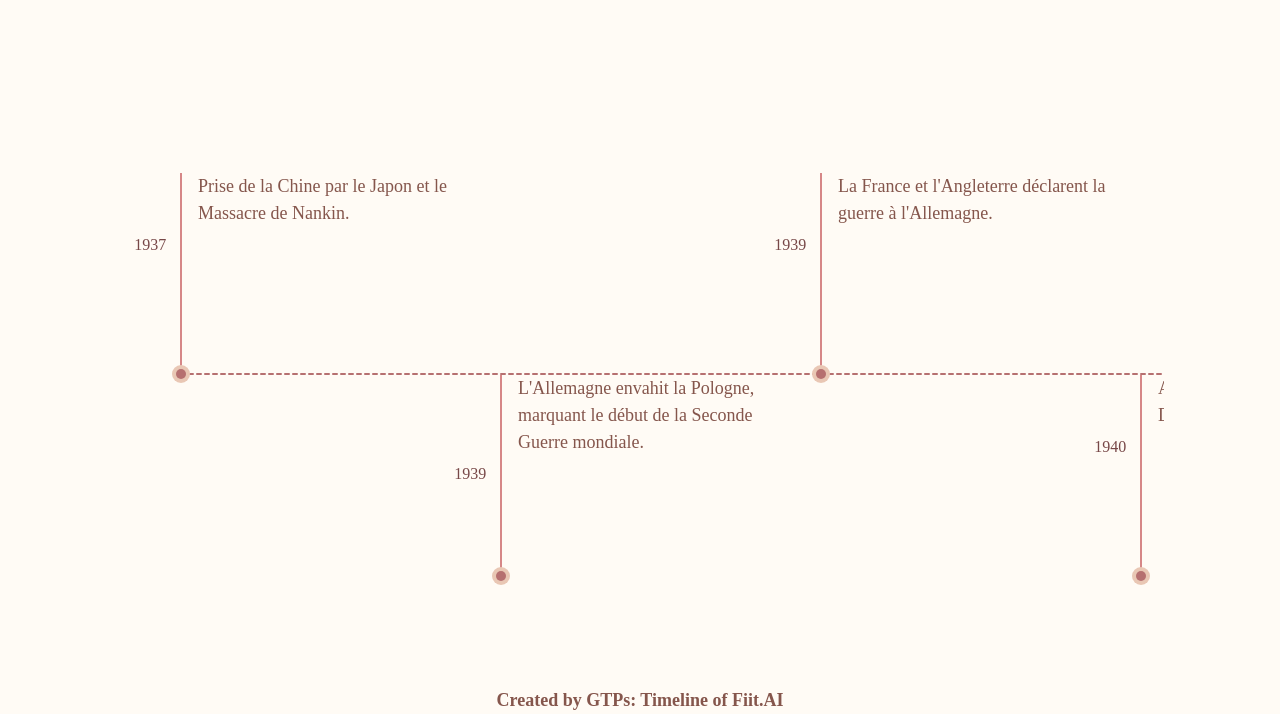
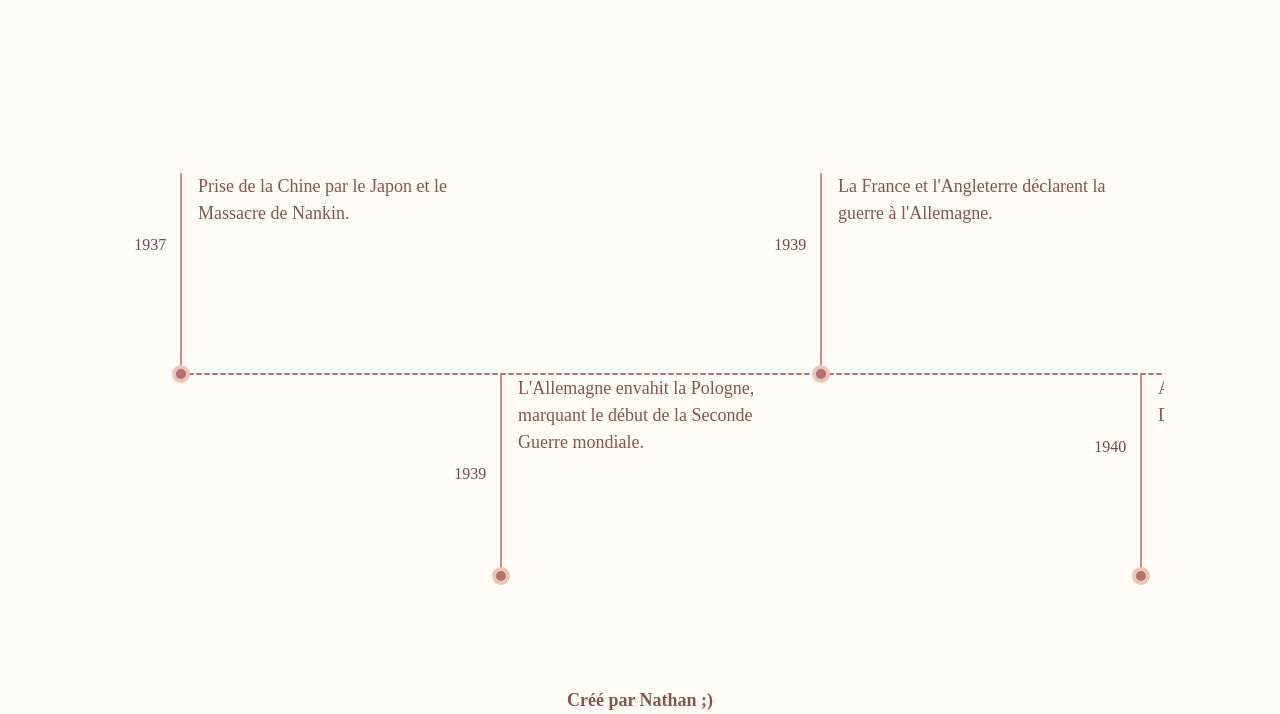
Before and after one commit to GitNoctu/2gmhistoire, a plain HTML site: page index.html in a window 1280 px wide. Shown: the part 91-805 px from the top of the page. Drawn offline with Linux system fonts and the light colour scheme.

Commit message:
index.html

```diff
--- a/index.html
+++ b/index.html
@@ -115,7 +115,7 @@ body { background: var(--background); max-width: 100%; }
    </main>
    <div style="text-align: center; margin-top: 10px;">
       <a href="https://chat.openai.com/g/g-qbO6AZk43-timeline-cronologia" target="_blank" style="text-decoration: none; color: #85564C; font-weight: bold; font-size: 18px;">
-          Created by GTPs: Timeline of Fiit.AI
+          Créé par Nathan ;)
       </a>
   </div>
 <script>
```
